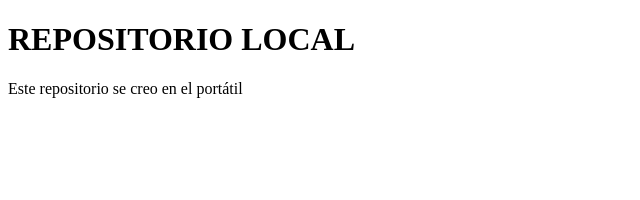
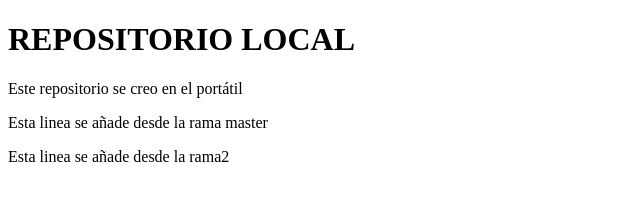
Before and after one commit to carlos960617/repo_local, a plain HTML site: page index.html in a window 1280 px wide. Shown: the whole page, without its empty margins (0-640 px from the left). Drawn offline with Linux system fonts and the light colour scheme.

Commit message:
Cambios2pm

```diff
--- a/index.html
+++ b/index.html
@@ -8,5 +8,7 @@
 <body>
     <h1>REPOSITORIO LOCAL</h1>
     <p>Este repositorio se creo en el portátil</p>
+    <p>Esta linea se añade desde la rama master</p>
+    <p>Esta linea se añade desde la rama2</p>
 </body>
 </html>
```
